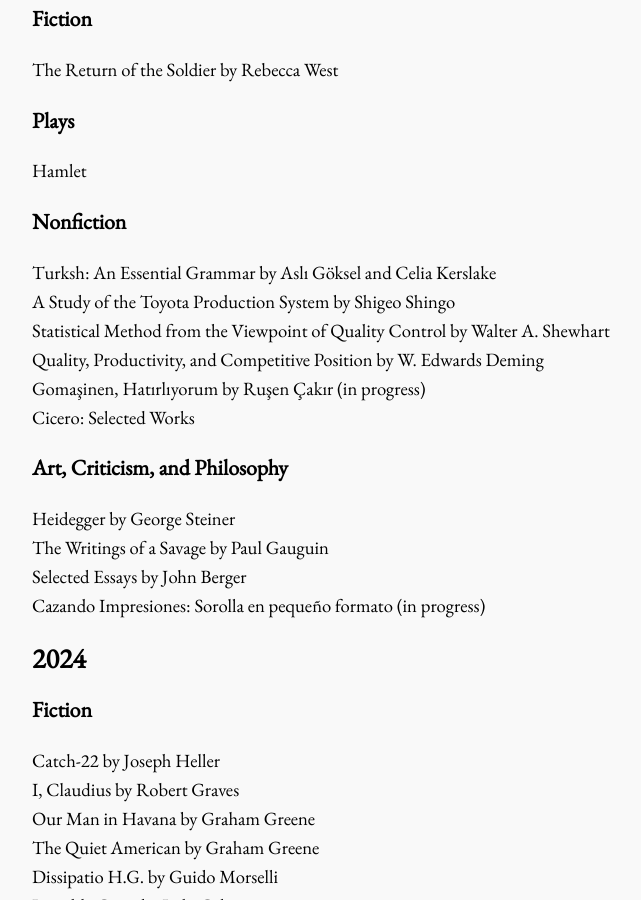
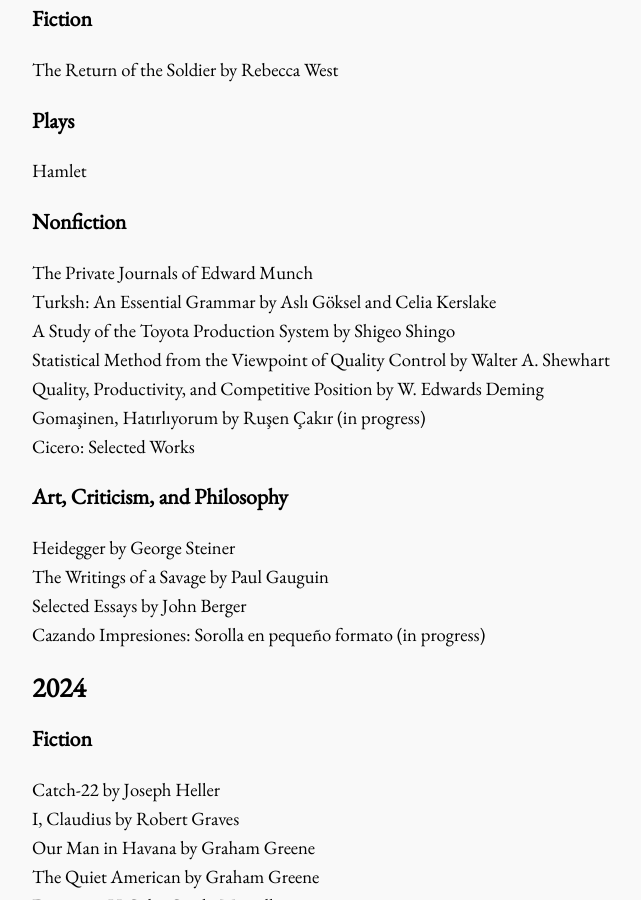
Before and after one commit to bora-uyumazturk/bora-uyumazturk.github.io, a Jekyll site: the page built from reading.html, in a window 1280 px wide and 900 px high, scrolled down 306 px. Shown: the whole window, without its empty margins (140-781 px from the left). Built offline with Jekyll 4.4.1, drawn with Linux system fonts in a browser that asks for light colours.

Commit message:
Update reading.html

```diff
--- a/reading.html
+++ b/reading.html
@@ -24,6 +24,7 @@ title: Reading
 
   <h3>Nonfiction</h3>
 
+  The Private Journals of Edward Munch <br>
   Turksh: An Essential Grammar by Aslı Göksel and Celia Kerslake <br>
   A Study of the Toyota Production System by Shigeo Shingo <br>
   Statistical Method from the Viewpoint of Quality Control by Walter A. Shewhart <br>
```
